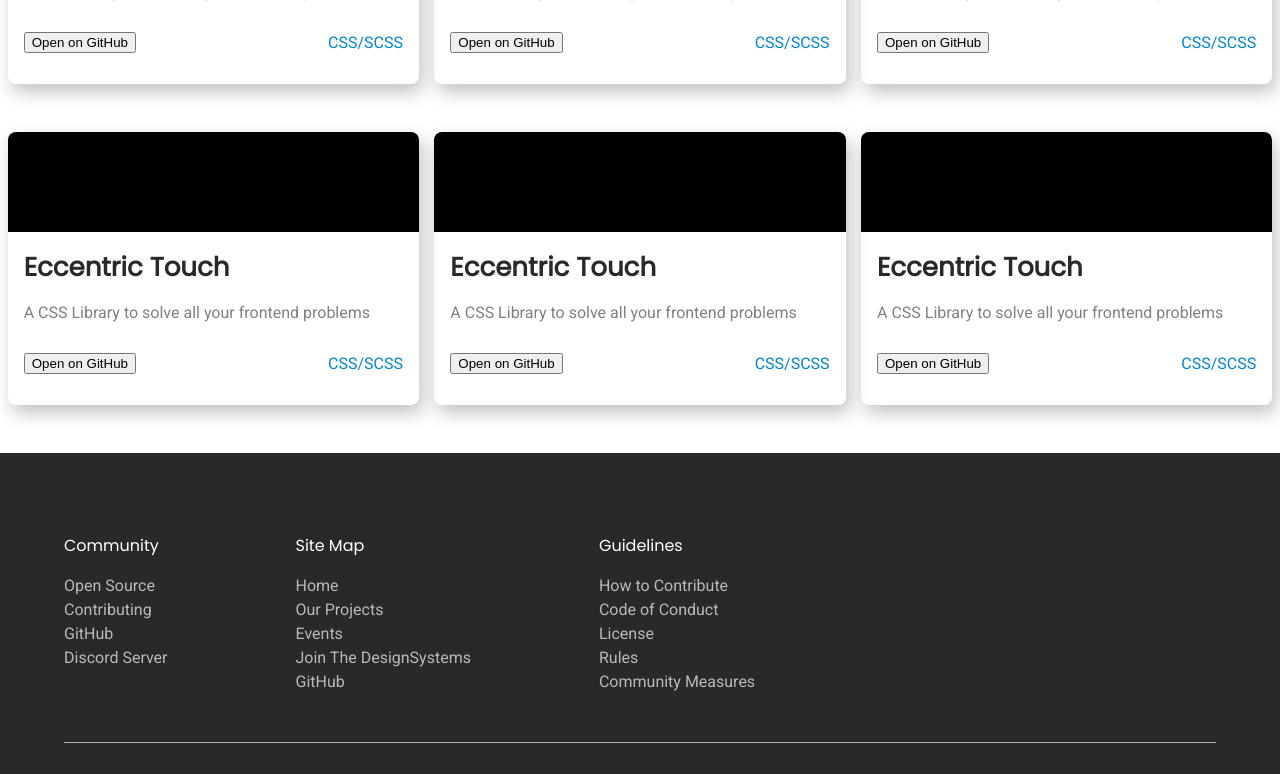
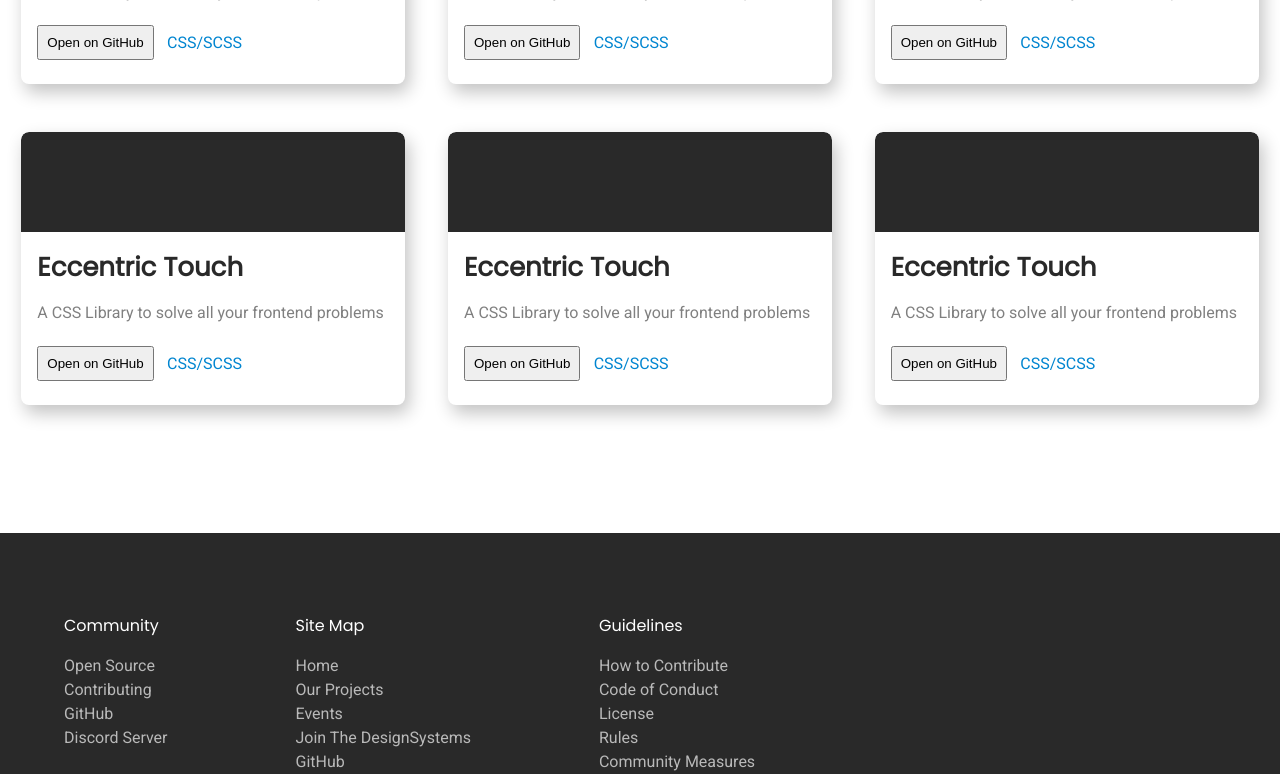
Before and after one commit to yashsehgal/designsystemsoss.github.io, a React (Create React App) app: page /community/projects in a window 1280 px wide. Shown: the part 460-1234 px from the top of the page. Built offline with nearby package versions, Linux system fonts and the light colour scheme.

Commit message:
Stylesheets are modified for Footer Component and Projects Page

```diff
--- a/src/components/Footer.js
+++ b/src/components/Footer.js
@@ -18,7 +18,7 @@
               <a href="/" className="footer-option-link">Contributing</a>
             </li>
             <li className="footer-option">
-              <a href="/" className="footer-option-link">GitHub</a>
+              <a href="https://www.github.com/DesignSystemsOSS" className="footer-option-link">GitHub</a>
             </li>
             <li className="footer-option">
               <a href="/" className="footer-option-link">Discord Server</a>
@@ -32,10 +32,10 @@
           <p className="footer-option-title">Site Map</p>
           <ul className="footer-option-list">
             <li className="footer-option">
-              <a href="/" className="footer-option-link">Home</a>
+              <a href="/community" className="footer-option-link">Home</a>
             </li>
             <li className="footer-option">
-              <a href="/" className="footer-option-link">Our Projects</a>
+              <a href="/community/projects" className="footer-option-link">Our Projects</a>
             </li>
             <li className="footer-option">
               <a href="/" className="footer-option-link">Events</a>
@@ -44,7 +44,7 @@
               <a href="/" className="footer-option-link">Join The DesignSystems</a>
             </li>
             <li className="footer-option">
-              <a href="/" className="footer-option-link">GitHub</a>
+              <a href="https://www.github.com/DesignSystemsOSS" className="footer-option-link">GitHub</a>
             </li>
           </ul>
         </div>
@@ -88,7 +88,7 @@
         {/* Social Media Icons : Container */}
         <div className="footer-lower-right-container">
 
-          <a href="" className="footer-lower-social-icon-link">
+          <a href="https://www.linkedin.com/company/designsystemsoss" className="footer-lower-social-icon-link">
             <i className="fab fa-linkedin" id="footer-social-icons"></i>
           </a>
 
@@ -96,7 +96,7 @@
             <i className="fab fa-discord" id="footer-social-icons"></i>
           </a>
 
-          <a href="" className="footer-lower-social-icon-link">
+          <a href="https://www.github.com/DesignSystemsOSS" className="footer-lower-social-icon-link">
             <i className="fab fa-github" id="footer-social-icons"></i>
           </a>
 
@@ -105,7 +105,7 @@
 
       </div>      { /** End of Footer Lower Container */  }
         <p className="footer-credits-line">The Website is developed with 💜 by
-          <a id="footer-website-link" href="/">
+          <a id="footer-website-link" href="/community">
             The DesignSystems Community
           </a>
         </p>
--- a/src/css/Footer/Footer.css
+++ b/src/css/Footer/Footer.css
@@ -1,5 +1,5 @@
 .Footer {
-  margin-top: 3em;
+  margin-top: 8em;
   background-color: var(--tds-black);
   padding-right: 4em;
   padding-left: 4em;
--- a/src/css/Footer/Footer.scss
+++ b/src/css/Footer/Footer.scss
@@ -1,6 +1,6 @@
 
 .Footer {
-  margin-top: 3em;
+  margin-top: 8em;
   background-color: var(--tds-black);
   padding-right: 4em;
   padding-left: 4em;
--- a/src/css/Projects/Projects.css
+++ b/src/css/Projects/Projects.css
@@ -13,8 +13,12 @@
 }
 
 .project-card {
+  -webkit-box-sizing: border-box;
+          box-sizing: border-box;
+  overflow: hidden;
   margin-right: auto;
   margin-left: auto;
+  width: 30%;
   border-radius: 8px;
   -webkit-box-shadow: 4px 8px 18px rgba(0, 0, 0, 0.244);
           box-shadow: 4px 8px 18px rgba(0, 0, 0, 0.244);
@@ -22,7 +26,7 @@
 
 .project-image-container {
   width: 100%;
-  background-color: black;
+  background-color: var(--tds-black);
   border-top-left-radius: 8px;
   border-top-right-radius: 8px;
   height: 100px;
@@ -49,7 +53,7 @@
 .project-tech-stack {
   color: #0085d0;
   font-family: var(--tds-font-roboto);
-  margin-left: 12em;
+  float: right;
 }
 
 .project-card-bottom-layer {
@@ -60,4 +64,9 @@
       -ms-flex-align: center;
           align-items: center;
 }
+
+#project-button {
+  padding: 0.6em;
+  margin-right: 1em;
+}
 /*# sourceMappingURL=Projects.css.map */
--- a/src/css/Projects/Projects.scss
+++ b/src/css/Projects/Projects.scss
@@ -12,15 +12,18 @@
 }
 
 .project-card {
+  box-sizing: border-box;
+  overflow: hidden;
   margin-right: auto;
   margin-left: auto;
+  width: 30%;
   border-radius: 8px;
   box-shadow: 4px 8px 18px rgba(0, 0, 0, 0.244);
 }
 
 .project-image-container {
   width: 100%;
-  background-color: black;
+  background-color: var(--tds-black);
   border-top-left-radius: 8px;
   border-top-right-radius: 8px;
   height: 100px;
@@ -47,10 +50,15 @@
 .project-tech-stack {
   color: #0085d0;
   font-family: var(--tds-font-roboto);
-  margin-left: 12em;
+  float: right;
 }
 
 .project-card-bottom-layer {
   display: flex;
   align-items: center;
 }
+
+#project-button {
+  padding: 0.6em;
+  margin-right: 1em;
+}
```
Also changed, not shown: 1 other file (tests, documents, lock files or other folders).
